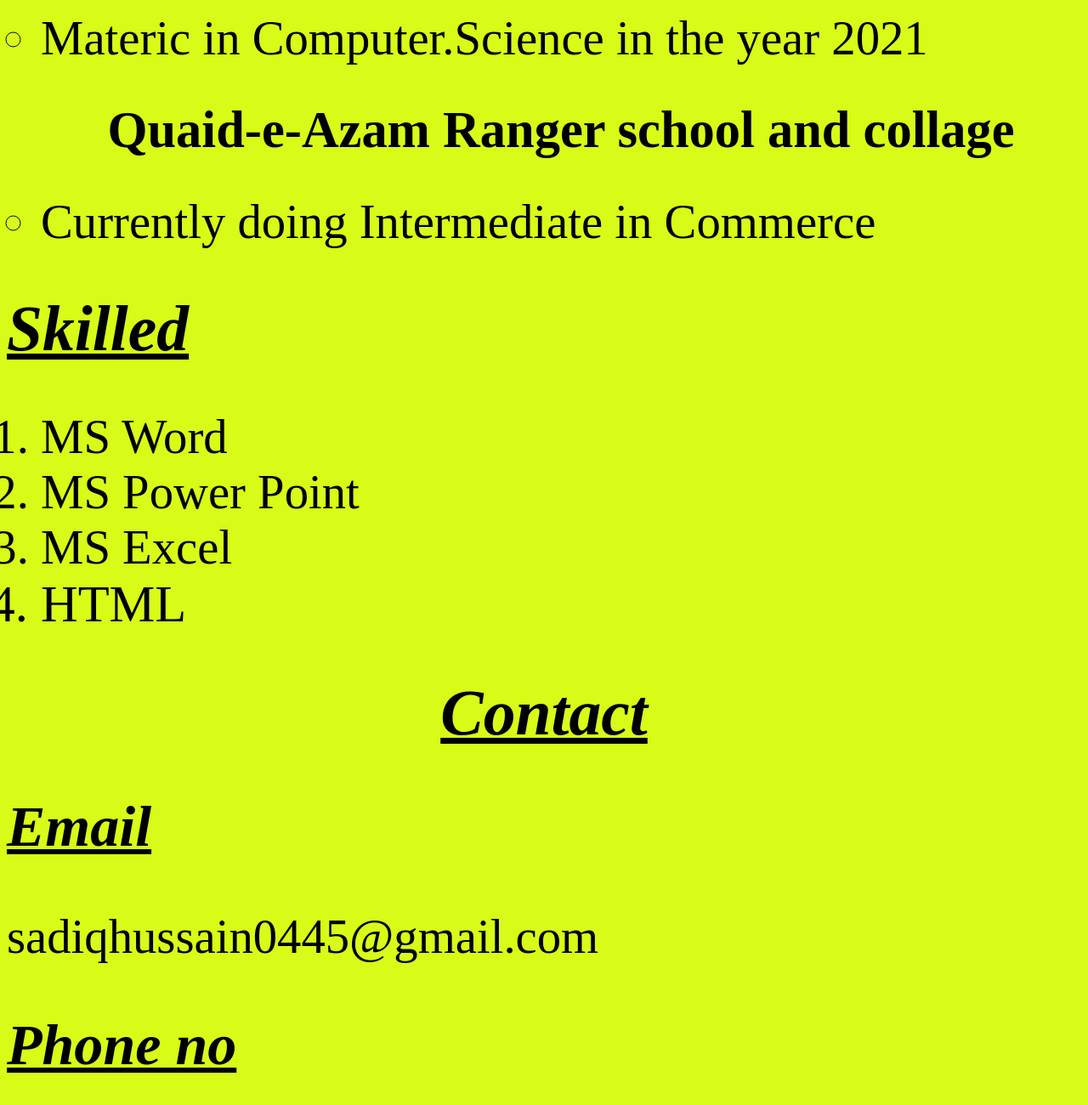
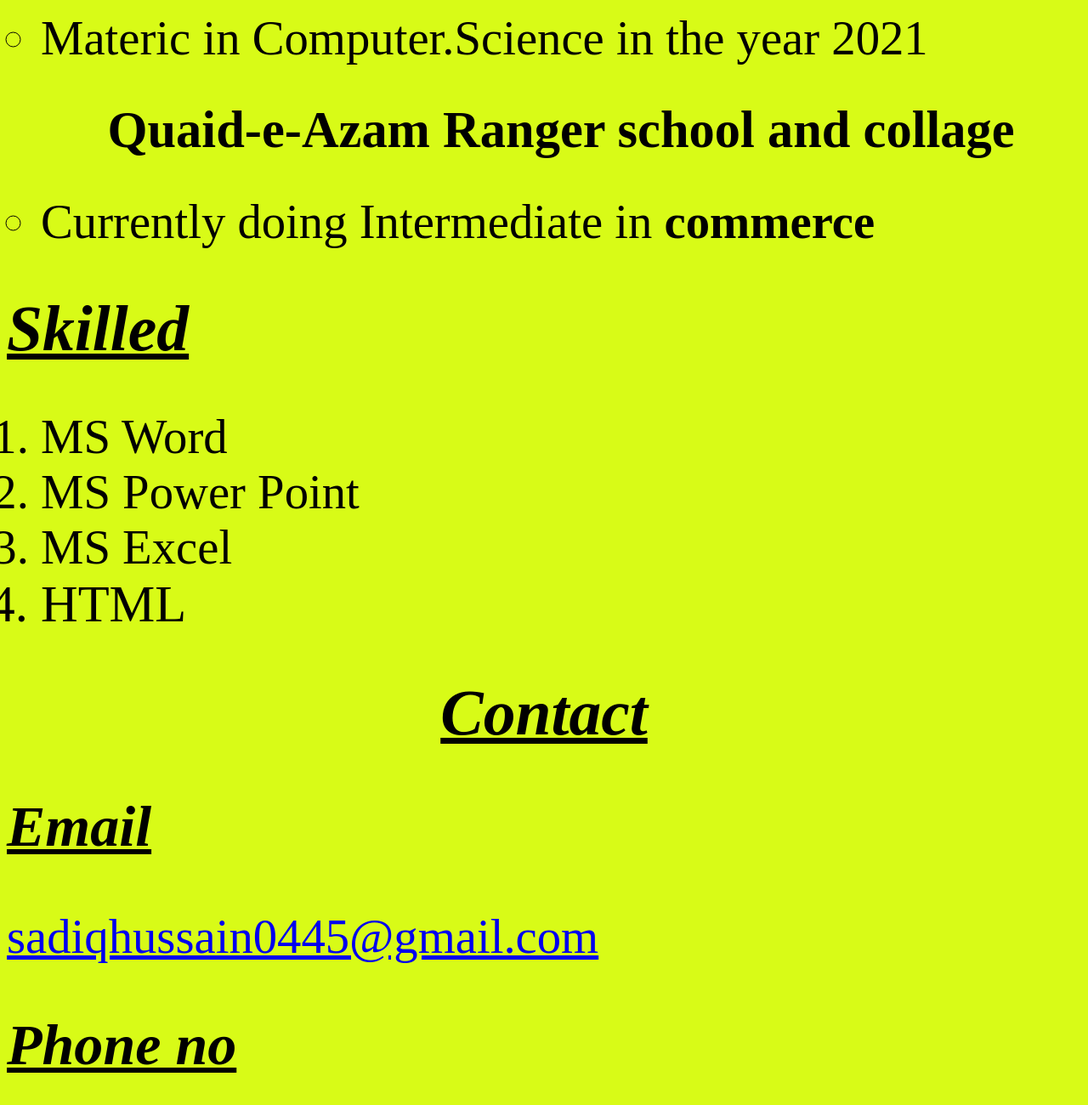
Before and after one commit to Muhammad-S-A-D-I-Q/my-first-repository, a plain HTML site: page index.html in a window 1280 px wide. Shown: the part 1219-2519 px from the top of the page at 85% size. Drawn offline with Linux system fonts and the light colour scheme.

Commit message:
my first web site

```diff
--- a/index.html
+++ b/index.html
@@ -24,7 +24,7 @@
 <ul style="list-style-type:circle">
     <li style="font-size:15mm;">Materic in Computer.Science in the year 2021</li>
     <command><center><h1 style="font-size:16mm;">Quaid-e-Azam Ranger school and collage</h1></center></command>
-    <li style="font-size:15mm;">Currently doing Intermediate in Commerce </li>
+    <li style="font-size:15mm;">Currently doing Intermediate in <strong>commerce</strong> </li>
 </ul>
 <h1 style="font-size:20mm ;"><i><U>Skilled</U></i></h1>
 <ul style="list-style-type:circule;">
@@ -34,8 +34,10 @@
     <li style="font-size:16mm ;">HTML</li>
 </ul>
 <command><center><h1 style="font-size:20mm;"><i><u>Contact</u></i></h1></center></command>
+<footer>
 <h1 style="font-size:18mm;"><u><i>Email</i></u></h1>
-<P style="font-size:15mm;">sadiqhussain0445@gmail.com</P>
+<P style="font-size:15mm;"><a href="sadiqhussain0445@gmail.com">sadiqhussain0445@gmail.com</a></P>
+</footer>
 <h1 style="font-size:18mm;"><i><u>Phone no</u></i></h1>
 <p style="font-size:15mm;">03222341782</p>
 <h1 style="font-size:18mm ;"><u><i>Whats up</i></u></h1>
```
